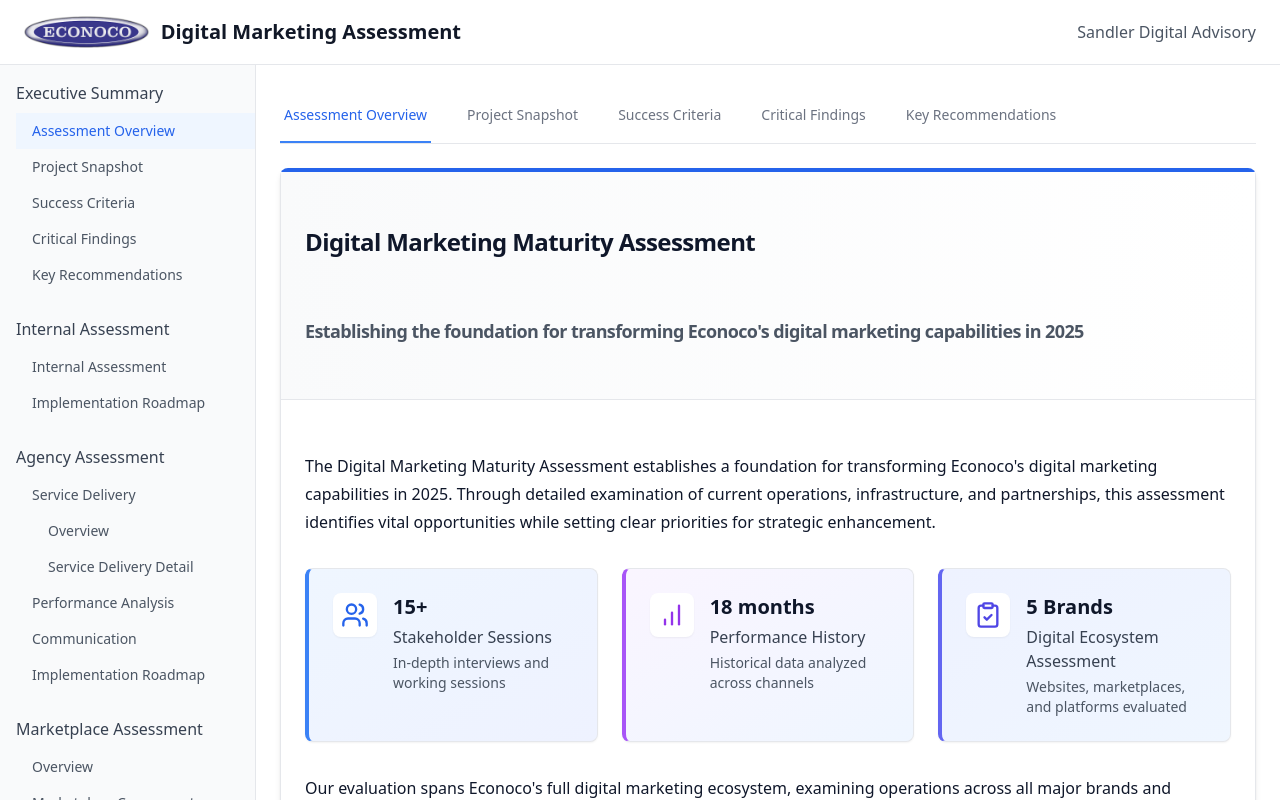
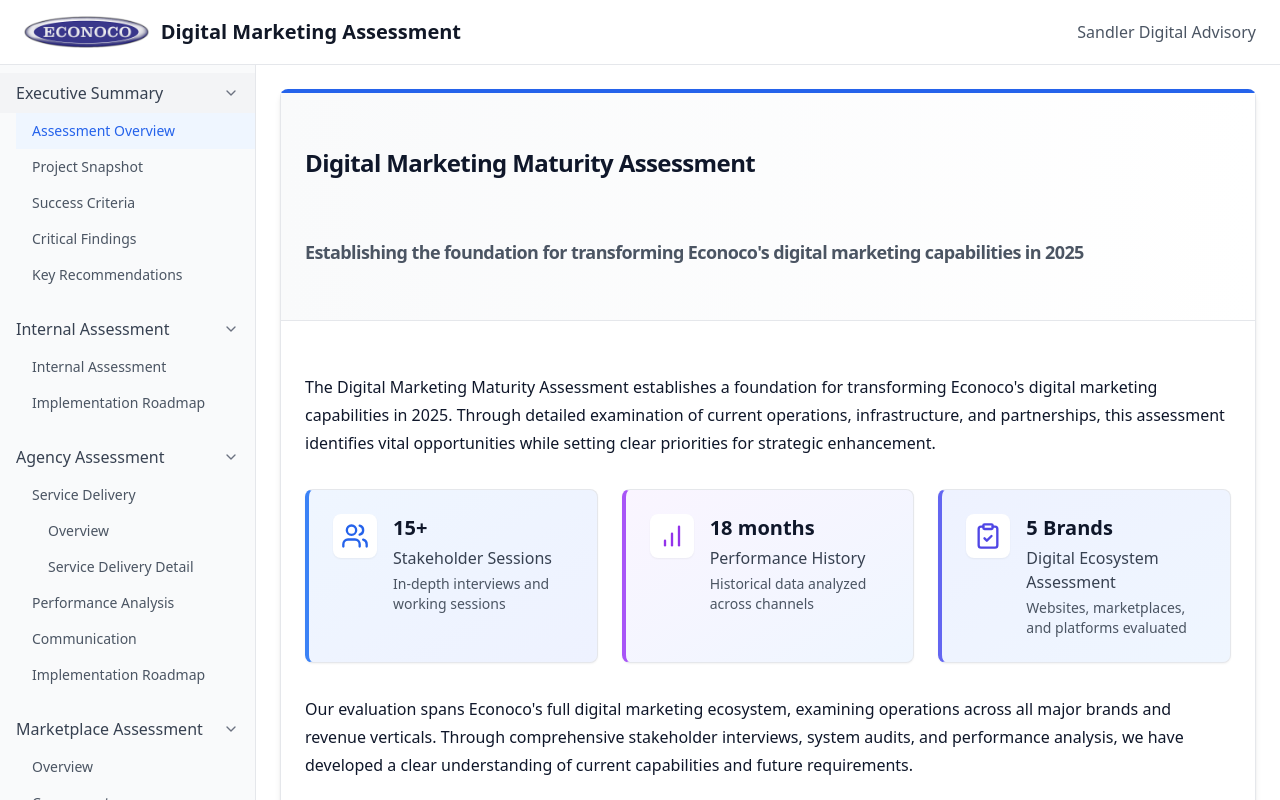
Before and after one commit to aisandler/client-assessment-report, a Next.js app: page / in a window 1280 px wide. Built offline with nearby package versions, Linux system fonts and the light colour scheme.

Commit message:
Remove top navigation and make parent sections collapsible with conditional navigation

```diff
--- a/src/components/assessment/AssessmentLayout.tsx
+++ b/src/components/assessment/AssessmentLayout.tsx
@@ -1,4 +1,5 @@
 import React, { useState } from 'react';
+import AgencyImplementationRoadmap from './content/agency-implementation-roadmap';
 import ExecutiveSummary from './content/ExecutiveSummary';
 import KeyRecommendations from './content/key-recommendations';
 import ServiceDeliveryAssessment from './content/service-delivery-assessment';
@@ -7,12 +8,13 @@ import PerformanceAnalysis from './content/performance-analysis';
 import CommunicationAssessment from './content/communication-assessment';
 import InternalAssessment from './content/internal-assessment';
 import Image from 'next/image';
+import MarketplaceInsight from './content/marketplace-insight';
+import MarketplaceComponents from './content/marketplace-components';
+import MarketplaceImplementationRoadmap from './content/marketplace-implementation-roadmap';
 import InternalImplementationRoadmap from './content/internal-implementation-roadmap';
-import AgencyImplementationRoadmap from './content/agency-implementation-roadmap';
-import MarketplaceImplementationRoadmap from './content/marketplace-implementation-roadmap';
-import MarketplaceComponents from './content/marketplace-components';
+import { ChevronDown, ChevronRight } from 'lucide-react';
 
-// Updated navigation to include Project Snapshot
+// Start with simplified navigation
 const navigation = [
   {
     title: "Executive Summary",
@@ -54,18 +56,41 @@ const navigation = [
     title: "Marketplace Assessment",
     id: "marketplace-assessment",
     children: [
-      { title: "Overview", id: "marketplace" },
-      { title: "Marketplace Components", id: "marketplace-components" },
+      { title: "Overview", id: "marketplace-overview" },
+      { title: "Components", id: "marketplace-components" },
       { title: "Implementation Roadmap", id: "marketplace-implementation-roadmap" }
     ]
   }
 ];
 
-export const AssessmentLayout = () => {
+const AssessmentLayout: React.FC = () => {
   const [activeSection, setActiveSection] = useState('overview');
+  const [expandedSections, setExpandedSections] = useState<{ [key: string]: boolean }>({
+    'executive-summary': true,
+    'internal-assessment': true,
+    'agency-assessment': true,
+    'marketplace-assessment': true
+  });
 
   const handleNavClick = (sectionId: string) => {
     setActiveSection(sectionId);
+  };
+
+  const handleSectionClick = (section: any) => {
+    // Check if section is currently collapsed
+    const isCollapsed = !expandedSections[section.id];
+
+    // Only navigate if we're expanding a collapsed section
+    if (isCollapsed) {
+      const firstChildId = section.children[0].id;
+      handleNavClick(firstChildId);
+    }
+
+    // Toggle section expansion
+    setExpandedSections(prev => ({
+      ...prev,
+      [section.id]: !prev[section.id]
+    }));
   };
 
   const renderContent = () => {
@@ -73,14 +98,15 @@ export const AssessmentLayout = () => {
     switch (activeSection) {
       case 'overview':
       case 'project-snapshot':
+      case 'success-criteria':
       case 'findings':
-      case 'success-criteria':
         return <ExecutiveSummary activeTab={activeSection} onTabChange={handleNavClick} />;
       case 'recommendations':
-        return <KeyRecommendations activeTab={activeSection} onTabChange={handleNavClick} showNavigation={true} />;
+        return <KeyRecommendations activeTab={activeSection} onTabChange={handleNavClick} />;
       case 'internal':
         return <InternalAssessment />;
       case 'internal-implementation-roadmap':
+        console.log('About to render InternalImplementationRoadmap');
         return <InternalImplementationRoadmap />;
       case 'service-delivery':
         return <ServiceDeliveryAssessment />;
@@ -89,16 +115,18 @@ export const AssessmentLayout = () => {
       case 'performance':
         return <PerformanceAnalysis />;
       case 'communication':
+        console.log('Rendering CommunicationAssessment');
         return <CommunicationAssessment />;
-      case 'agency-implementation-roadmap':
-        return <AgencyImplementationRoadmap />;
-      case 'marketplace':
-        return <MarketplaceComponents />;
+      case 'marketplace-overview':
+        return <MarketplaceInsight />;
       case 'marketplace-components':
         return <MarketplaceComponents />;
       case 'marketplace-implementation-roadmap':
         return <MarketplaceImplementationRoadmap />;
+      case 'agency-implementation-roadmap':
+        return <AgencyImplementationRoadmap />;
       default:
+        console.log('Hit default case with section:', activeSection);
         return null;
     }
   };
@@ -131,9 +159,23 @@ export const AssessmentLayout = () => {
         <div className="w-64 border-r bg-gray-50 overflow-y-auto">
           {navigation.map((section) => (
             <div key={section.id} className="py-2">
-              <div className="px-4 py-2 font-medium text-gray-700">
-                {section.title}
-              </div>
+              <button
+                onClick={() => handleSectionClick(section)}
+                className={`w-full px-4 py-2 flex items-center justify-between hover:bg-gray-100 ${
+                  section.children.some(child =>
+                    child.id === activeSection ||
+                    child.children?.some(subChild => subChild.id === activeSection)
+                  ) ? 'bg-gray-100' : ''
+                }`}
+              >
+                <span className="font-medium text-gray-700">{section.title}</span>
+                {expandedSections[section.id] ? (
+                  <ChevronDown className="h-4 w-4 text-gray-500" />
+                ) : (
+                  <ChevronRight className="h-4 w-4 text-gray-500" />
+                )}
+              </button>
+              {expandedSections[section.id] && (
                 <div className="ml-4">
                   {section.children.map((item) => (
                     <div key={item.id}>
@@ -180,6 +222,7 @@ export const AssessmentLayout = () => {
                     </div>
                   ))}
                 </div>
+              )}
             </div>
           ))}
         </div>
--- a/src/components/assessment/content/ExecutiveSummary.tsx
+++ b/src/components/assessment/content/ExecutiveSummary.tsx
@@ -16,14 +16,6 @@ const ExecutiveSummary: React.FC<ExecutiveSummaryProps> = ({
   onTabChange,
   showNavigation = true
 }) => {
-  const tabs = [
-    { id: 'overview', title: 'Assessment Overview' },
-    { id: 'project-snapshot', title: 'Project Snapshot' },
-    { id: 'success-criteria', title: 'Success Criteria' },
-    { id: 'findings', title: 'Critical Findings' },
-    { id: 'recommendations', title: 'Key Recommendations' }
-  ];
-
   const renderContent = () => {
     switch (activeTab) {
       case 'overview':
@@ -43,26 +35,6 @@ const ExecutiveSummary: React.FC<ExecutiveSummaryProps> = ({
 
   return (
     <div className="space-y-6">
-      {showNavigation && (
-        <div className="border-b">
-          <nav className="flex space-x-8" aria-label="Tabs">
-            {tabs.map((tab) => (
-              <button
-                key={tab.id}
-                onClick={() => onTabChange(tab.id)}
-                className={`
-                  border-b-2 py-4 px-1 text-sm font-medium
-                  ${activeTab === tab.id
-                    ? 'border-blue-500 text-blue-600'
-                    : 'border-transparent text-gray-500 hover:border-gray-300 hover:text-gray-700'}
-                `}
-              >
-                {tab.title}
-              </button>
-            ))}
-          </nav>
-        </div>
-      )}
       {renderContent()}
     </div>
   );
--- a/src/components/assessment/content/SuccessCriteria.tsx
+++ b/src/components/assessment/content/SuccessCriteria.tsx
@@ -126,27 +126,6 @@ const SuccessCriteria: React.FC<SuccessCriteriaProps> = ({
 
   return (
     <div className="space-y-12">
-      {showNavigation && (
-        <div className="border-b">
-          <nav className="flex space-x-8" aria-label="Tabs">
-            {tabs.map((tab) => (
-              <button
-                key={tab.id}
-                onClick={() => onTabChange(tab.id)}
-                className={`
-                  border-b-2 py-4 px-1 text-sm font-medium
-                  ${activeTab === tab.id
-                    ? 'border-blue-500 text-blue-600'
-                    : 'border-transparent text-gray-500 hover:border-gray-300 hover:text-gray-700'}
-                `}
-              >
-                {tab.title}
-              </button>
-            ))}
-          </nav>
-        </div>
-      )}
-
       <Card className="border-t-4 border-t-blue-600">
         <CardHeader className="bg-gradient-to-r from-gray-50 to-white border-b">
           <CardTitle className="flex items-center justify-between">
--- /dev/null
+++ b/src/components/assessment/content/agency-assessment/AgencyAssessment.tsx
@@ -0,0 +1,71 @@
+import React from 'react';
+import ServiceDeliveryAssessment from '../service-delivery-assessment';
+import ServiceAnalysisDetail from '../service-analysis-detail';
+import PerformanceAnalysis from '../performance-analysis';
+import CommunicationAssessment from '../communication-assessment';
+import AgencyImplementationRoadmap from '../agency-implementation-roadmap';
+
+interface AgencyAssessmentProps {
+  activeTab: string;
+  onTabChange: (tab: string) => void;
+  showNavigation?: boolean;
+}
+
+const AgencyAssessment: React.FC<AgencyAssessmentProps> = ({
+  activeTab,
+  onTabChange,
+  showNavigation = true
+}) => {
+  const tabs = [
+    { id: 'service-delivery', title: 'Service Delivery' },
+    { id: 'service-delivery-detail', title: 'Service Delivery Detail' },
+    { id: 'performance', title: 'Performance Analysis' },
+    { id: 'communication', title: 'Communication' },
+    { id: 'agency-implementation-roadmap', title: 'Implementation Roadmap' }
+  ];
+
+  const renderContent = () => {
+    switch (activeTab) {
+      case 'service-delivery':
+        return <ServiceDeliveryAssessment activeTab={activeTab} onTabChange={onTabChange} showNavigation={false} />;
+      case 'service-delivery-detail':
+        return <ServiceAnalysisDetail activeTab={activeTab} onTabChange={onTabChange} showNavigation={false} />;
+      case 'performance':
+        return <PerformanceAnalysis activeTab={activeTab} onTabChange={onTabChange} showNavigation={false} />;
+      case 'communication':
+        return <CommunicationAssessment activeTab={activeTab} onTabChange={onTabChange} showNavigation={false} />;
+      case 'agency-implementation-roadmap':
+        return <AgencyImplementationRoadmap activeTab={activeTab} onTabChange={onTabChange} showNavigation={false} />;
+      default:
+        return <ServiceDeliveryAssessment activeTab={activeTab} onTabChange={onTabChange} showNavigation={false} />;
+    }
+  };
+
+  return (
+    <div className="space-y-6">
+      {showNavigation && (
+        <div className="border-b">
+          <nav className="flex space-x-8" aria-label="Tabs">
+            {tabs.map((tab) => (
+              <button
+                key={tab.id}
+                onClick={() => onTabChange(tab.id)}
+                className={`
+                  border-b-2 py-4 px-1 text-sm font-medium
+                  ${activeTab === tab.id
+                    ? 'border-blue-500 text-blue-600'
+                    : 'border-transparent text-gray-500 hover:border-gray-300 hover:text-gray-700'}
+                `}
+              >
+                {tab.title}
+              </button>
+            ))}
+          </nav>
+        </div>
+      )}
+      {renderContent()}
+    </div>
+  );
+};
+
+export default AgencyAssessment;
--- /dev/null
+++ b/src/components/assessment/content/internal-assessment/InternalAssessment.tsx
@@ -0,0 +1,57 @@
+import React from 'react';
+
+interface InternalAssessmentProps {
+  activeTab: string;
+  onTabChange: (tab: string) => void;
+  showNavigation?: boolean;
+}
+
+const InternalAssessment: React.FC<InternalAssessmentProps> = ({
+  activeTab,
+  onTabChange,
+  showNavigation = true
+}) => {
+  const tabs = [
+    { id: 'internal', title: 'Internal Assessment' },
+    { id: 'internal-implementation-roadmap', title: 'Implementation Roadmap' }
+  ];
+
+  const renderContent = () => {
+    switch (activeTab) {
+      case 'internal':
+        return <InternalAssessmentContent />;
+      case 'internal-implementation-roadmap':
+        return <InternalImplementationRoadmap activeTab={activeTab} onTabChange={onTabChange} showNavigation={false} />;
+      default:
+        return <InternalAssessmentContent />;
+    }
+  };
+
+  return (
+    <div className="space-y-6">
+      {showNavigation && (
+        <div className="border-b">
+          <nav className="flex space-x-8" aria-label="Tabs">
+            {tabs.map((tab) => (
+              <button
+                key={tab.id}
+                onClick={() => onTabChange(tab.id)}
+                className={`
+                  border-b-2 py-4 px-1 text-sm font-medium
+                  ${activeTab === tab.id
+                    ? 'border-blue-500 text-blue-600'
+                    : 'border-transparent text-gray-500 hover:border-gray-300 hover:text-gray-700'}
+                `}
+              >
+                {tab.title}
+              </button>
+            ))}
+          </nav>
+        </div>
+      )}
+      {renderContent()}
+    </div>
+  );
+};
+
+export default InternalAssessment;
--- /dev/null
+++ b/src/components/assessment/content/marketplace-assessment/MarketplaceAssessment.tsx
@@ -0,0 +1,63 @@
+import React from 'react';
+import MarketplaceInsightDashboard from '../marketplace-insight';
+import MarketplaceComponents from '../marketplace-components';
+import MarketplaceImplementationRoadmap from '../marketplace-implementation-roadmap';
+
+interface MarketplaceAssessmentProps {
+  activeTab: string;
+  onTabChange: (tab: string) => void;
+  showNavigation?: boolean;
+}
+
+const MarketplaceAssessment: React.FC<MarketplaceAssessmentProps> = ({
+  activeTab,
+  onTabChange,
+  showNavigation = true
+}) => {
+  const tabs = [
+    { id: 'marketplace', title: 'Overview' },
+    { id: 'marketplace-components', title: 'Marketplace Components' },
+    { id: 'marketplace-implementation-roadmap', title: 'Implementation Roadmap' }
+  ];
+
+  const renderContent = () => {
+    switch (activeTab) {
+      case 'marketplace':
+        return <MarketplaceInsightDashboard />;
+      case 'marketplace-components':
+        return <MarketplaceComponents activeTab={activeTab} onTabChange={onTabChange} showNavigation={false} />;
+      case 'marketplace-implementation-roadmap':
+        return <MarketplaceImplementationRoadmap activeTab={activeTab} onTabChange={onTabChange} showNavigation={false} />;
+      default:
+        return <MarketplaceInsightDashboard />;
+    }
+  };
+
+  return (
+    <div className="space-y-6">
+      {showNavigation && (
+        <div className="border-b">
+          <nav className="flex space-x-8" aria-label="Tabs">
+            {tabs.map((tab) => (
+              <button
+                key={tab.id}
+                onClick={() => onTabChange(tab.id)}
+                className={`
+                  border-b-2 py-4 px-1 text-sm font-medium
+                  ${activeTab === tab.id
+                    ? 'border-blue-500 text-blue-600'
+                    : 'border-transparent text-gray-500 hover:border-gray-300 hover:text-gray-700'}
+                `}
+              >
+                {tab.title}
+              </button>
+            ))}
+          </nav>
+        </div>
+      )}
+      {renderContent()}
+    </div>
+  );
+};
+
+export default MarketplaceAssessment;
--- a/src/components/assessment/content/service-delivery-assessment.tsx
+++ b/src/components/assessment/content/service-delivery-assessment.tsx
@@ -3,7 +3,7 @@ import { Card, CardHeader, CardTitle, CardContent } from '@/components/ui/card';
 import { AlertTriangle, DollarSign, BarChart2, Activity } from 'lucide-react';
 import { RichTextEditor } from '@/components/ui/rich-text-editor';
 
-const ServiceDeliveryAssessment = () => {
+const ServiceDeliveryAssessment: React.FC = () => {
   const serviceInvestment = [
     {
       service: 'Media Management',
```
Lines whose indentation alone changed are shown as unchanged.
